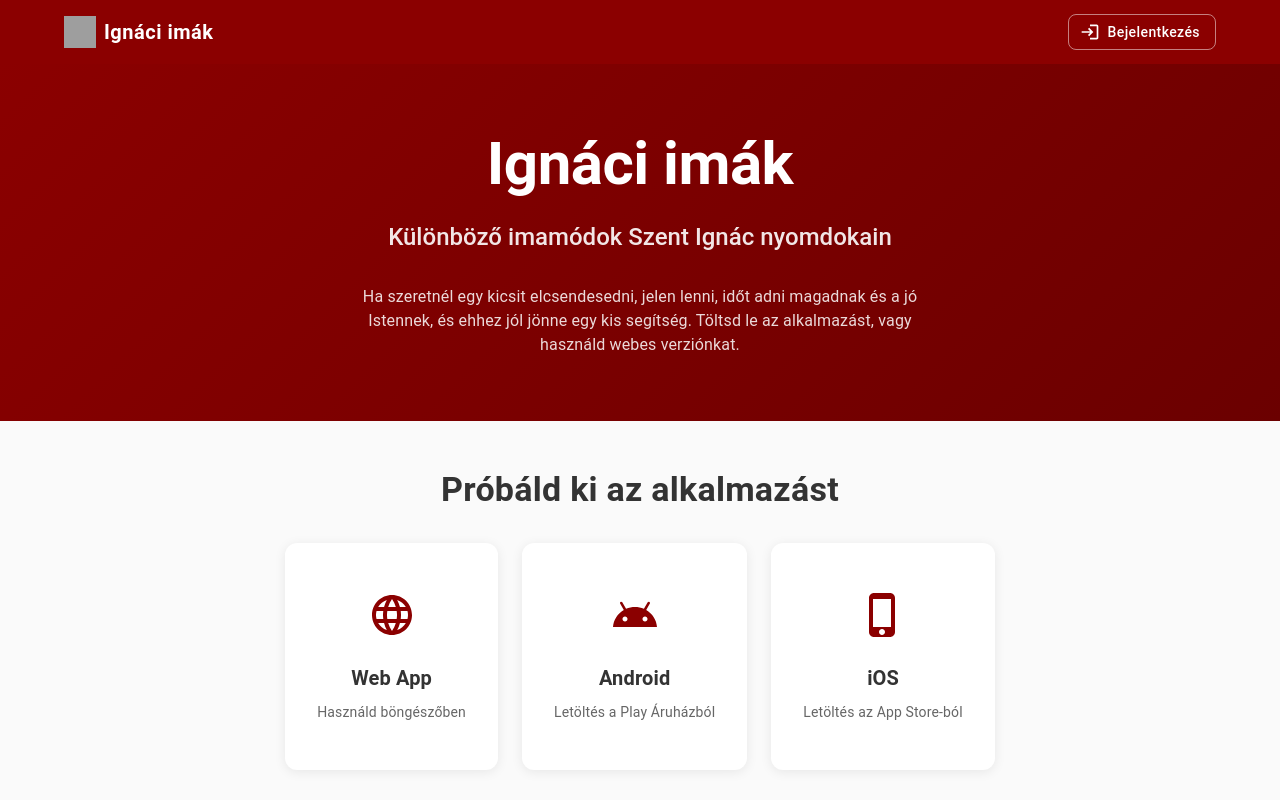
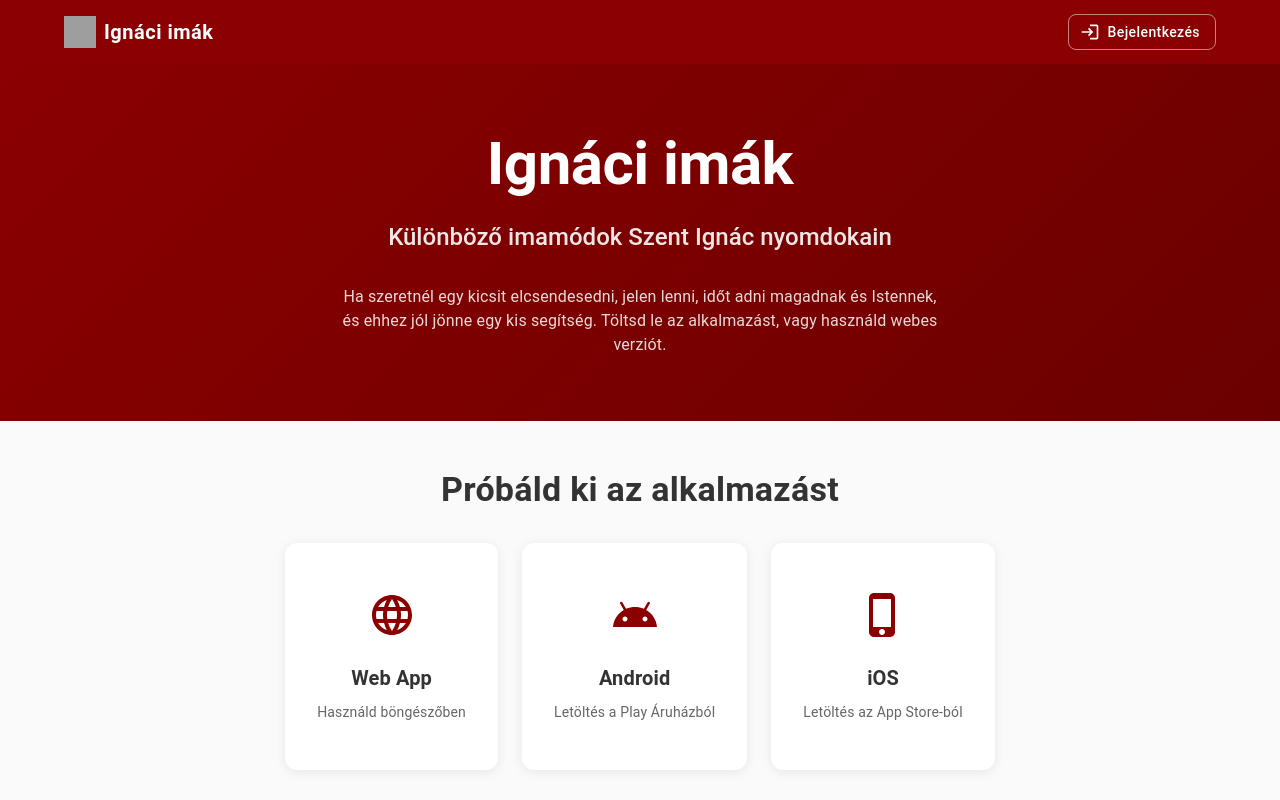
Before and after one commit to szentjozsefhackathon/ignacio-simple-server, a React (Create React App) app in the folder frontend/: page / in a window 1280 px wide. Shown: the top 800 px of the page. Built offline with nearby package versions, Linux system fonts and the light colour scheme; no server answers; grey boxes are pictures that could not be loaded.

Commit message:
minor content update

```diff
--- a/frontend/src/App.jsx
+++ b/frontend/src/App.jsx
@@ -79,8 +79,8 @@ function LandingPage() {
             Különböző imamódok Szent Ignác nyomdokain
           </Typography>
           <Typography variant="body1" sx={{ maxWidth: 600, mx: "auto", opacity: 0.85 }}>
-            Ha szeretnél egy kicsit elcsendesedni, jelen lenni, időt adni magadnak és a jó Istennek, és ehhez jól jönne egy kis segítség. Töltsd le az alkalmazást, vagy
-            használd webes verziónkat.
+            Ha szeretnél egy kicsit elcsendesedni, jelen lenni, időt adni magadnak és Istennek, és ehhez jól jönne egy kis segítség. Töltsd le az alkalmazást, vagy
+            használd webes verziót.
           </Typography>
         </Container>
       </Box>
```
Also changed, not shown: 1 other file (tests, documents, lock files or other folders).
